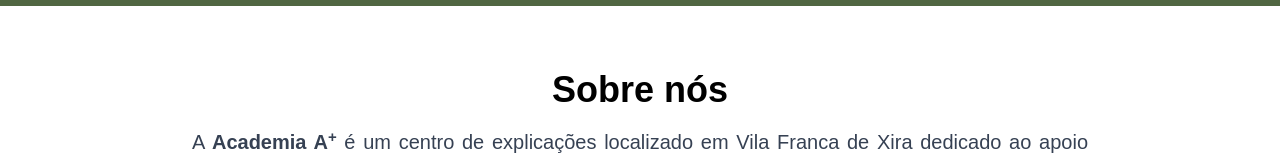
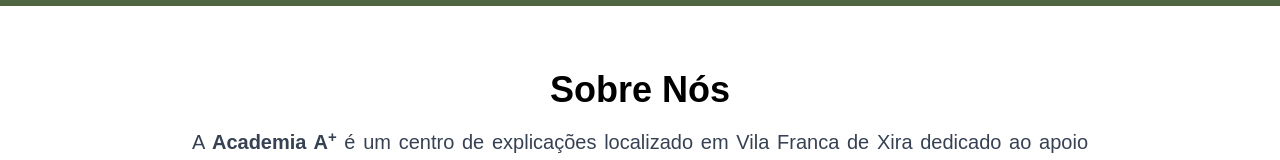
Before and after one commit to diogobcondeco/academia-aplus, a Next.js app: page / in a window 1280 px wide. Shown: the part 250-410 px from the top of the page. Built offline with nearby package versions, Linux system fonts and the light colour scheme.

Commit message:
fix typo in about

```diff
--- a/components/About.tsx
+++ b/components/About.tsx
@@ -24,7 +24,7 @@ export default function About() {
   ];
   return (
     <Wrapper className="px-4 lg:px-0">
-      <Title text="Sobre nós" />
+      <Title text="Sobre Nós" />
 
       <div className="space-y-6">
         {paragraphs.map((text, index) => (
```
